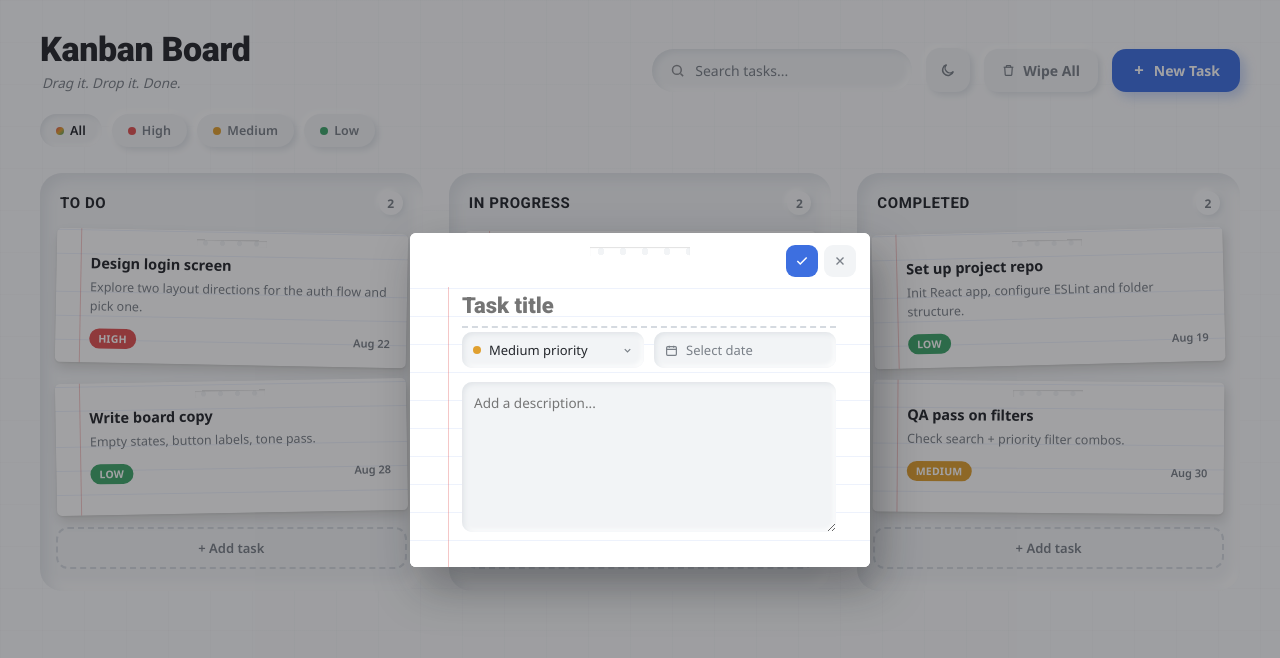
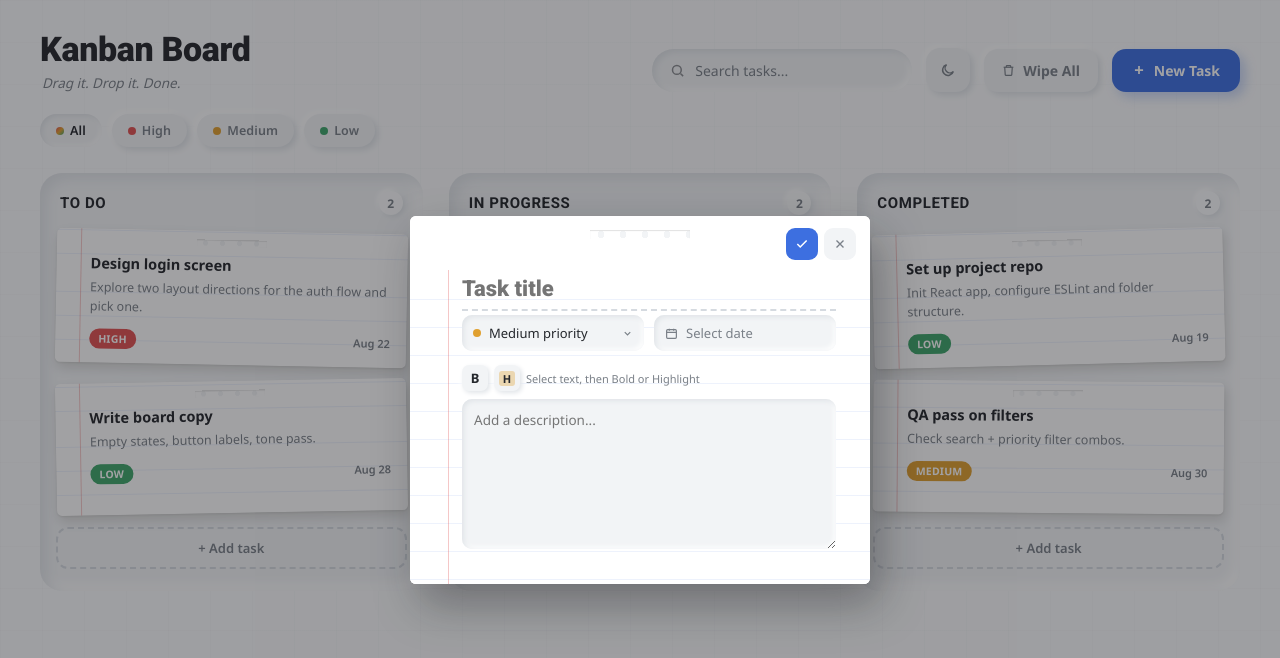
Before and after one commit to Akhil-h36/TODO_management_task, a React (Vite) app in the folder kanban-app/: page / in a window 1280 px wide. Both pictures are taken after a click on the button "New Task". Shown: the top 658 px of the page. Built offline with nearby package versions, Linux system fonts and the light colour scheme.

Commit message:
Add bold/highlight text formatting in task descriptions

```diff
--- a/kanban-app/src/components/TaskCard.jsx
+++ b/kanban-app/src/components/TaskCard.jsx
@@ -1,6 +1,7 @@
 import { useEffect, useState } from "react";
 import { useDraggableCard } from "../hooks/useDraggableCard";
 import { fmtDate, isOverdue, tiltFor } from "../utils/helpers";
+import { renderFormattedText } from "../utils/richText";
 import ConfirmDialog from "./ConfirmDialog";
 
 export default function TaskCard({ task, onOpen, onDelete, onMove, justMoved, onSettled }) {
@@ -50,7 +51,7 @@ export default function TaskCard({ task, onOpen, onDelete, onMove, justMoved, on
         </button>
       </div>
       <h3>{task.title}</h3>
-      <p className="desc">{task.desc}</p>
+      <p className="desc">{renderFormattedText(task.desc)}</p>
       <div className="card-meta">
         <span className={`priority-tag ${task.priority}`}>{task.priority}</span>
         <span className="due-tag">
--- a/kanban-app/src/components/TaskModal.jsx
+++ b/kanban-app/src/components/TaskModal.jsx
@@ -1,6 +1,7 @@
 import { useEffect, useRef, useState } from "react";
 import { useTaskActions, useTaskState } from "../context/TaskContext";
 import { fmtDate, isOverdue } from "../utils/helpers";
+import { renderFormattedText } from "../utils/richText";
 import Dropdown from "./ui/Dropdown";
 import DatePicker from "./ui/DatePicker";
 import ConfirmDialog from "./ConfirmDialog";
@@ -25,6 +26,7 @@ export default function TaskModal({ modalState, onClose, onRequestEdit }) {
   const { addTask, updateTask, deleteTask } = useTaskActions();
   const paperRef = useRef(null);
   const titleInputRef = useRef(null);
+  const descRef = useRef(null);
 
   const [isClosing, setIsClosing] = useState(false);
   const visible = modalState.mode !== "closed" || isClosing;
@@ -115,6 +117,23 @@ export default function TaskModal({ modalState, onClose, onRequestEdit }) {
     requestClose();
   }
 
+  function wrapDescSelection(marker) {
+    const el = descRef.current;
+    if (!el) return;
+    const { selectionStart, selectionEnd, value } = el;
+    const selected = value.slice(selectionStart, selectionEnd);
+    const nextValue = value.slice(0, selectionStart) + marker + selected + marker + value.slice(selectionEnd);
+
+    setDraft((d) => ({ ...d, desc: nextValue }));
+    if (errors.desc) setErrors((er) => ({ ...er, desc: false }));
+
+    requestAnimationFrame(() => {
+      el.focus();
+      const cursorStart = selectionStart + marker.length;
+      el.setSelectionRange(cursorStart, cursorStart + selected.length);
+    });
+  }
+
   function handleConfirmDelete() {
     if (task) deleteTask(task.id);
     setConfirmOpen(false);
@@ -203,7 +222,17 @@ export default function TaskModal({ modalState, onClose, onRequestEdit }) {
               </div>
             </div>
 
+            <div className="rt-toolbar">
+              <button type="button" className="rt-btn" title="Bold selected text" onClick={() => wrapDescSelection("**")}>
+                <strong>B</strong>
+              </button>
+              <button type="button" className="rt-btn" title="Highlight selected text" onClick={() => wrapDescSelection("==")}>
+                <span className="rt-highlight-swatch">H</span>
+              </button>
+              <span className="rt-hint">Select text, then Bold or Highlight</span>
+            </div>
             <textarea
+              ref={descRef}
               className={`pv-desc-input${errors.desc ? " error" : ""}`}
               placeholder="Add a description..."
               value={draft.desc}
@@ -222,7 +251,7 @@ export default function TaskModal({ modalState, onClose, onRequestEdit }) {
               {isOverdue(task) ? "Overdue · " : "Due "}
               {fmtDate(task.due)}
             </p>
-            <p className="pv-desc">{task.desc ? task.desc : <em>No description.</em>}</p>
+            <p className="pv-desc">{task.desc ? renderFormattedText(task.desc) : <em>No description.</em>}</p>
           </div>
         ) : null}
         </div>
--- a/kanban-app/src/index.css
+++ b/kanban-app/src/index.css
@@ -18,6 +18,7 @@
   --dash-line: #d5dae0;
   --drag-over-bg: #eaedf1;
   --hover-strong: #e6e9ec;
+  --highlight-bg: rgba(224, 160, 48, 0.35);
 }
 
 /* Dark palette: same token names, different values, so every component
@@ -38,6 +39,7 @@
     --dash-line: #3a3e46;
     --drag-over-bg: #202329;
     --hover-strong: #2c2f36;
+    --highlight-bg: rgba(224, 160, 48, 0.45);
   }
 }
 :root[data-theme="dark"] {
@@ -54,6 +56,7 @@
   --dash-line: #3a3e46;
   --drag-over-bg: #202329;
   --hover-strong: #2c2f36;
+  --highlight-bg: rgba(224, 160, 48, 0.45);
 }
 
 *{ box-sizing: border-box; }
@@ -323,6 +326,20 @@ header { display: flex; align-items: flex-end; justify-content: space-between; g
 }
 .pv-desc-input.error { box-shadow: inset 2px 2px 5px var(--shadow-dark), inset -2px -2px 5px var(--shadow-light), 0 0 0 2px rgba(225, 82, 82, 0.4); }
 
+/* ---------- INLINE FORMATTING (**bold**, ==highlight==) ---------- */
+mark { background: var(--highlight-bg); color: inherit; border-radius: 3px; padding: 0 2px; }
+
+.rt-toolbar { display: flex; align-items: center; gap: 6px; margin-bottom: 8px; }
+.rt-btn {
+  width: 26px; height: 26px; flex-shrink: 0; border: none; border-radius: 7px; cursor: pointer;
+  background: var(--bg-column); color: var(--ink); font-family: "Noto Sans"; font-size: 13px;
+  display: flex; align-items: center; justify-content: center;
+  box-shadow: 2px 2px 5px var(--shadow-dark), -2px -2px 5px var(--shadow-light);
+}
+.rt-btn:hover { color: var(--accent-blue); }
+.rt-highlight-swatch { background: var(--highlight-bg); border-radius: 3px; padding: 0 4px; font-size: 11px; font-weight: 700; }
+.rt-hint { font-size: 11px; color: var(--ink-muted); }
+
 /* ---------- CUSTOM DROPDOWN (priority select) ---------- */
 .dropdown { position: relative; width: 100%; font-family: "Noto Sans"; }
 .dropdown-trigger {
--- /dev/null
+++ b/kanban-app/src/utils/richText.jsx
@@ -0,0 +1,30 @@
+const TOKEN_RE = /\*\*(.+?)\*\*|==(.+?)==/g;
+
+/**
+ * Parses a small, fixed inline-formatting subset out of plain text:
+ * **bold** and ==highlight==. Never touches innerHTML - unmatched
+ * markers just render as literal text, so there is no injection surface,
+ * unlike a real HTML/markdown renderer would have.
+ */
+export function renderFormattedText(text) {
+  if (!text) return null;
+
+  const nodes = [];
+  let lastIndex = 0;
+  let key = 0;
+  let match;
+
+  TOKEN_RE.lastIndex = 0;
+  while ((match = TOKEN_RE.exec(text)) !== null) {
+    if (match.index > lastIndex) nodes.push(text.slice(lastIndex, match.index));
+    if (match[1] !== undefined) {
+      nodes.push(<strong key={key++}>{match[1]}</strong>);
+    } else {
+      nodes.push(<mark key={key++}>{match[2]}</mark>);
+    }
+    lastIndex = TOKEN_RE.lastIndex;
+  }
+  if (lastIndex < text.length) nodes.push(text.slice(lastIndex));
+
+  return nodes;
+}
```
